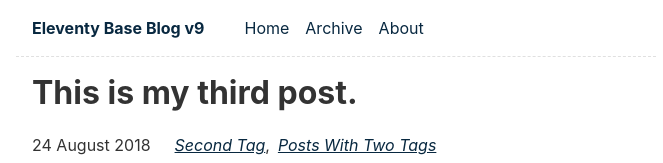
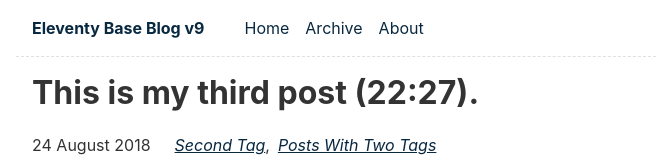
Before and after one commit to turbolego/11ty-with-decap-cms, an Eleventy site: page content/blog/thirdpost.md in a window 1280 px wide. Shown: the top 163 px of the page, without its empty margins (304-967 px from the left). Built offline with nearby package versions, Linux system fonts and the light colour scheme; Eleventy itself is replaced by a stand-in of ours; some packages are replaced by stand-ins of ours; files that its build step writes are made by us from their sources; what @zachleat/heading-anchors, zod-validation-error would draw is missing.

Commit message:
Update thirdpost.md

```diff
--- a/content/blog/thirdpost.md
+++ b/content/blog/thirdpost.md
@@ -1,5 +1,5 @@
 ---
-title: This is my third post.
+title: This is my third post (22:27).
 description: This is a post on My Blog about win-win survival strategies.
 date: 2018-08-24
 tags: ["second tag", "posts with two tags"]
```
